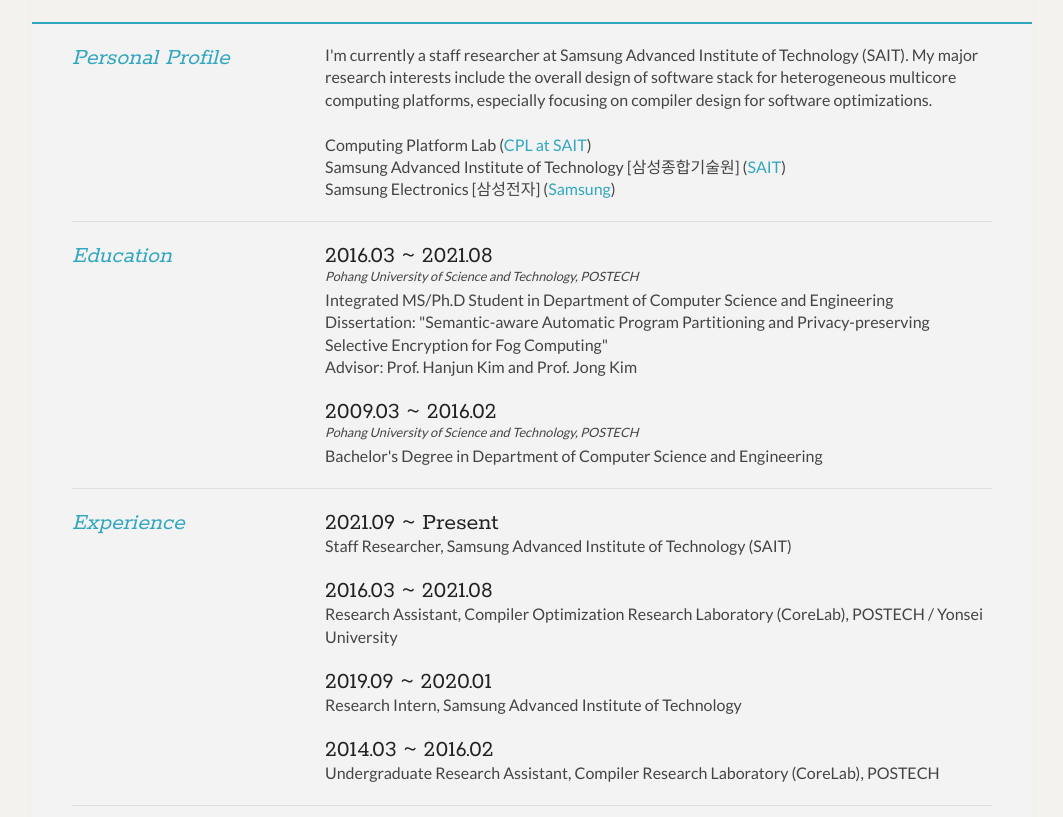
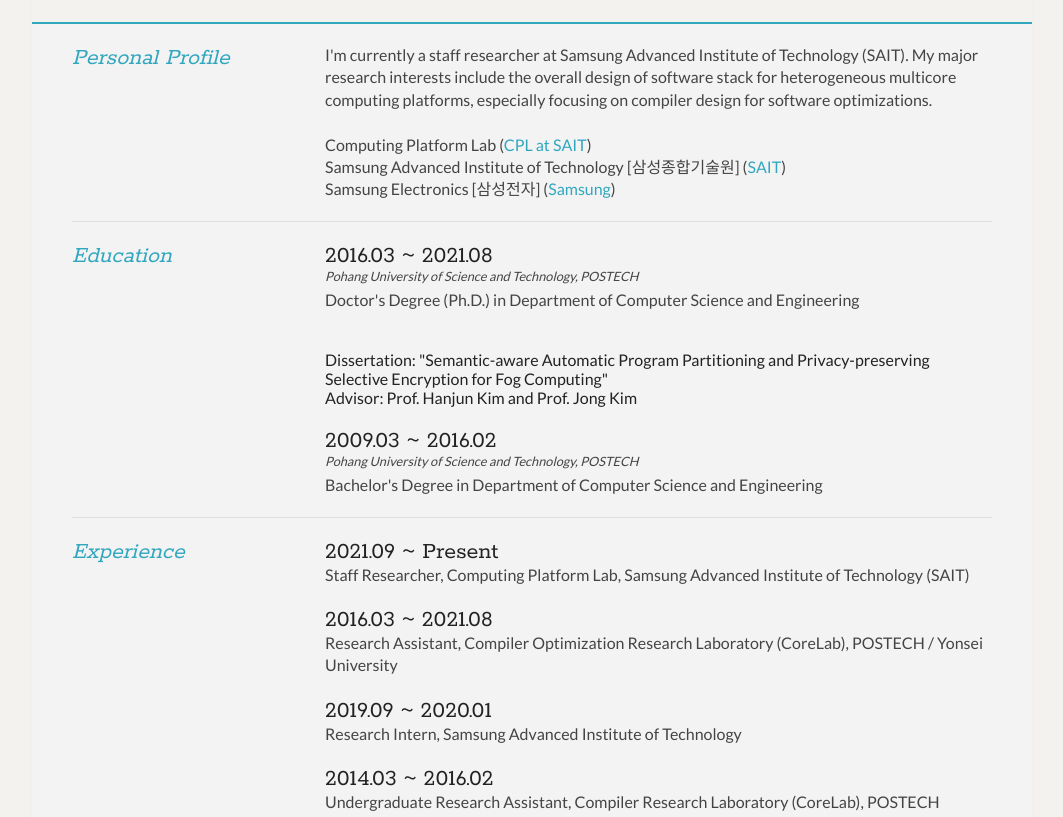
Before and after one commit to vongzun/vongzun.github.io, a plain HTML site: page index.html in a window 1280 px wide. Shown: the part 280-1097 px from the top of the page, without its empty margins (108-1171 px from the left). Drawn offline with nearby package versions, Linux system fonts and the light colour scheme.

Commit message:
Update CV

```diff
--- a/index.html
+++ b/index.html
@@ -124,7 +124,7 @@
         <article>
           <h2>2016.03 ~ 2021.08</h2>
           <p class="subDetails">Pohang University of Science and Technology, POSTECH</p>
-          <p> Integrated MS/Ph.D Student in Department of Computer Science and Engineering
+					<p>Doctor's Degree (Ph.D.) in Department of Computer Science and Engineering</p>
               <br> Dissertation: "Semantic-aware Automatic Program Partitioning and Privacy-preserving Selective Encryption for Fog Computing"
               <br> Advisor: Prof. Hanjun Kim and Prof. Jong Kim</p>
         </article>
@@ -146,7 +146,7 @@
 			<div class="sectionContent">
         <article>
           <h2>2021.09 ~ Present</h2>
-          <p>Staff Researcher, Samsung Advanced Institute of Technology (SAIT)</p>
+          <p>Staff Researcher, Computing Platform Lab, Samsung Advanced Institute of Technology (SAIT)</p>
         </article>
         <article>
           <h2>2016.03 ~ 2021.08</h2>
```
Also changed, not shown: 2 other files.
